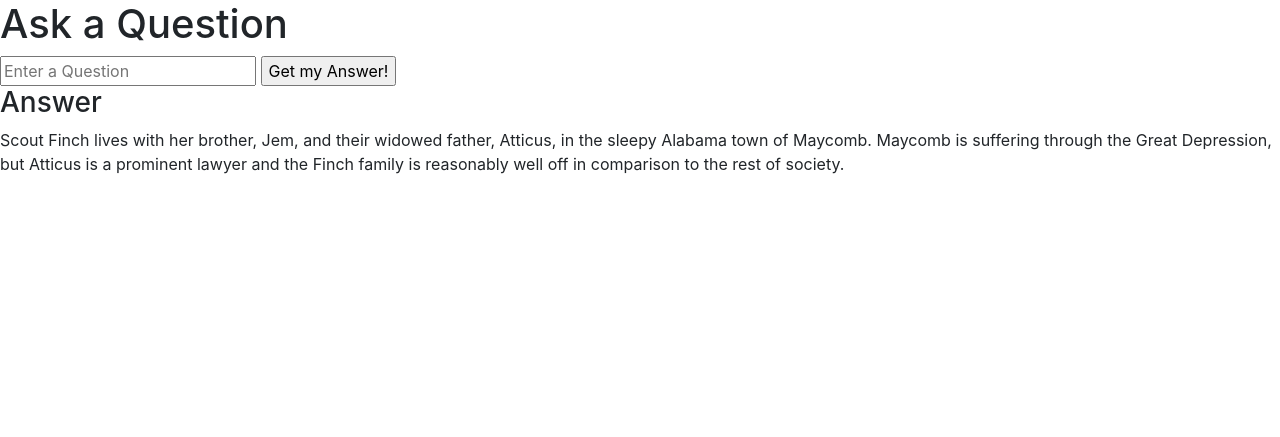
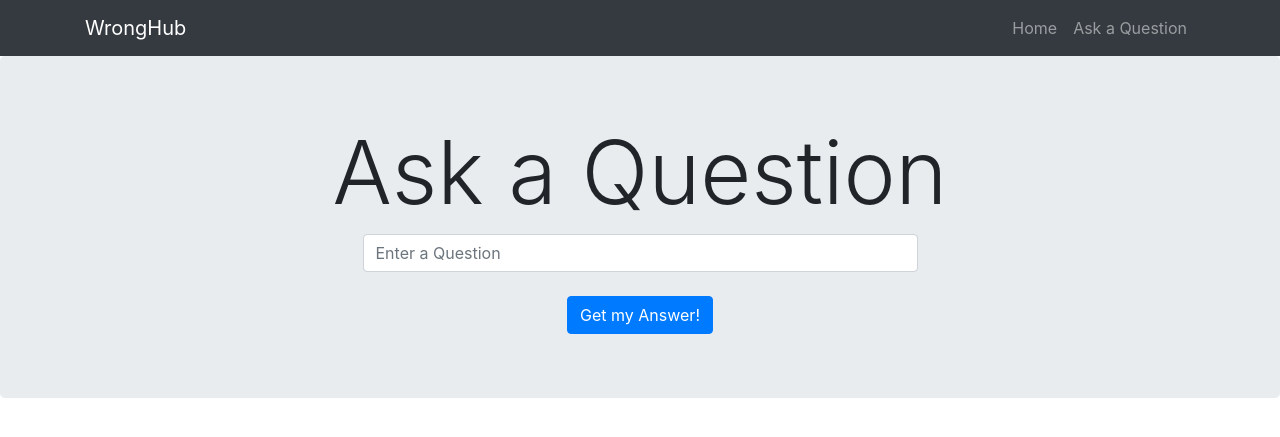
Before and after one commit to calixo888/wronghub, a Django app: page /ask/ in a window 1280 px wide. Shown: the top 437 px of the page. Run offline with Django 3.2, Linux system fonts and the light colour scheme; some libraries are stand-ins or nearby versions.

Commit message:
added styles

```diff
--- a/templates/wronghub_app/ask.html
+++ b/templates/wronghub_app/ask.html
@@ -2,17 +2,23 @@
 {% include 'wronghub_app/base.html' %}
   <title>WrongHub</title>
 {% block body %}
-  <h1>Ask a Question</h1>
+  <div class="jumbotron">
+    <div class="container text-center">
+      <h1 class="display-2">Ask a Question</h1>
       <form enctype="multipart/form-data" method="post">
         {% csrf_token %}
-    <input type="text" name="question" placeholder="Enter a Question">
-    <input type="submit" value="Get my Answer!">
+        <div class="w-50 m-auto">
+          <input class="form-control mb-4" type="text" name="question" placeholder="Enter a Question">
+          <input class="btn btn-primary" type="submit" value="Get my Answer!">
+        </div>
       </form>
 
       {% if answer %}
-    <h3>Answer</h3>
-    <p>
+        <h3 class="display-4 mt-5">Answer</h3>
+        <p class="lead">
           {{answer}}
         </p>
       {% endif %}
+    </div>
+  </div>
 {% endblock %}
--- a/templates/wronghub_app/base.html
+++ b/templates/wronghub_app/base.html
@@ -6,6 +6,25 @@
     <link rel="stylesheet" href="https://stackpath.bootstrapcdn.com/bootstrap/4.3.1/css/bootstrap.min.css" integrity="sha384-ggOyR0iXCbMQv3Xipma34MD+dH/1fQ784/j6cY/iJTQUOhcWr7x9JvoRxT2MZw1T" crossorigin="anonymous">
   </head>
   <body>
+    <nav class="navbar navbar-expand-sm navbar-dark bg-dark">
+        <div class="container">
+            <a class="navbar-brand" href="/">WrongHub</a>
+            <button class="navbar-toggler" data-toggle="collapse" data-target="#navbar-target">
+              <span class="navbar-toggler-icon"></span>
+            </button>
+            <div class="collapse navbar-collapse" id="navbar-target">
+              <ul class="navbar-nav ml-auto">
+                  <li class="nav-item">
+                      <a class="nav-link" href="/">Home</a>
+                  </li>
+                  <li class="nav-item">
+                      <a class="nav-link" href="/ask/">Ask a Question</a>
+                  </li>
+              </ul>
+            </div>
+        </div>
+    </nav>
+
     {% block body %}
     {% endblock %}
 
--- a/wronghub_app/views.py
+++ b/wronghub_app/views.py
@@ -20,7 +20,7 @@
 
 
 def ask(request):
-    if request.method == "GET":
+    if request.GET.get("q"):
         question = request.GET.get("q")
         answer = question
         return render(request, "wronghub_app/ask.html", context={
```
Also changed, not shown: templates/wronghub_app/index.html (+6 -2 lines). Lines whose indentation alone changed are shown as unchanged.
